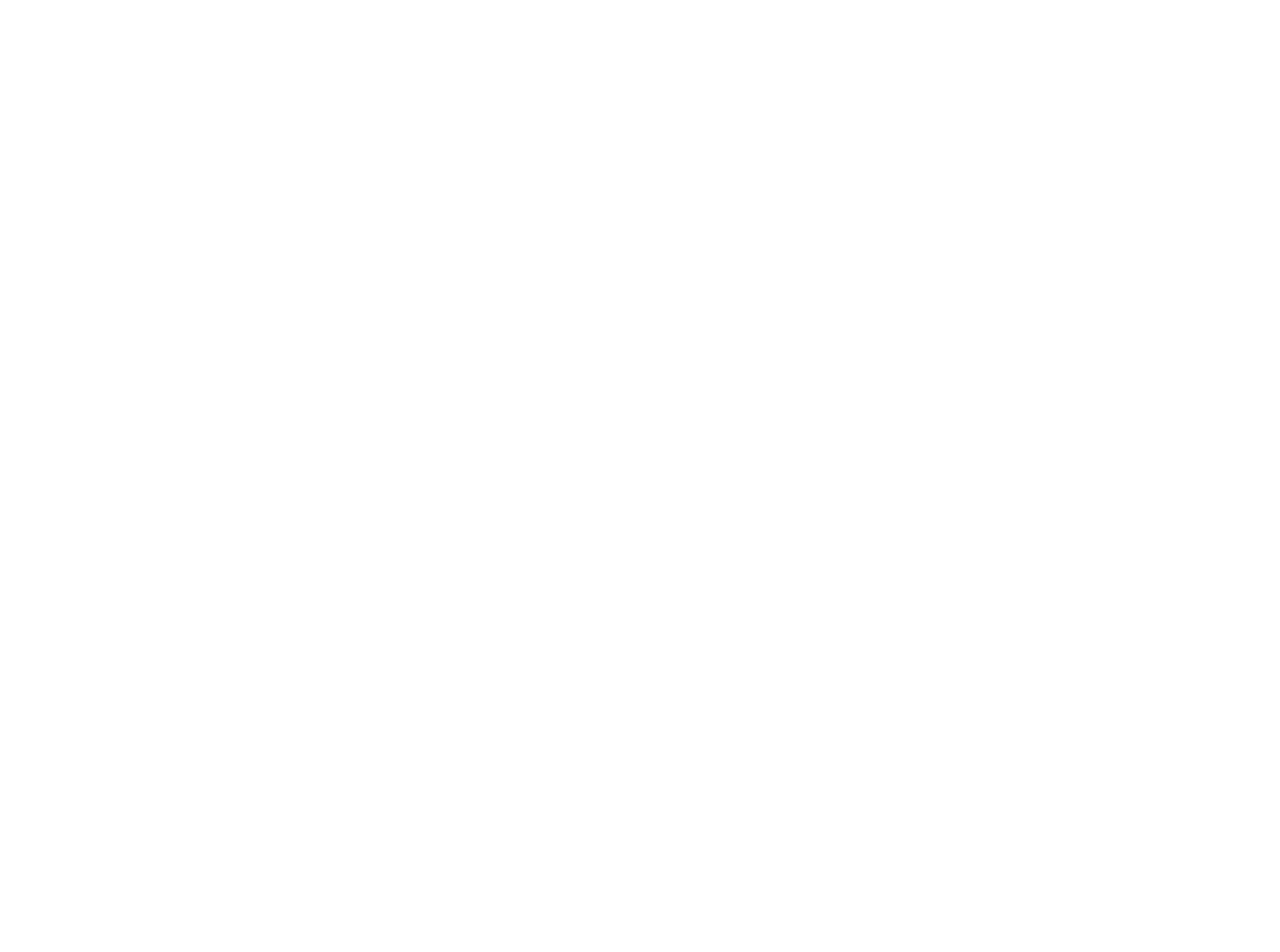
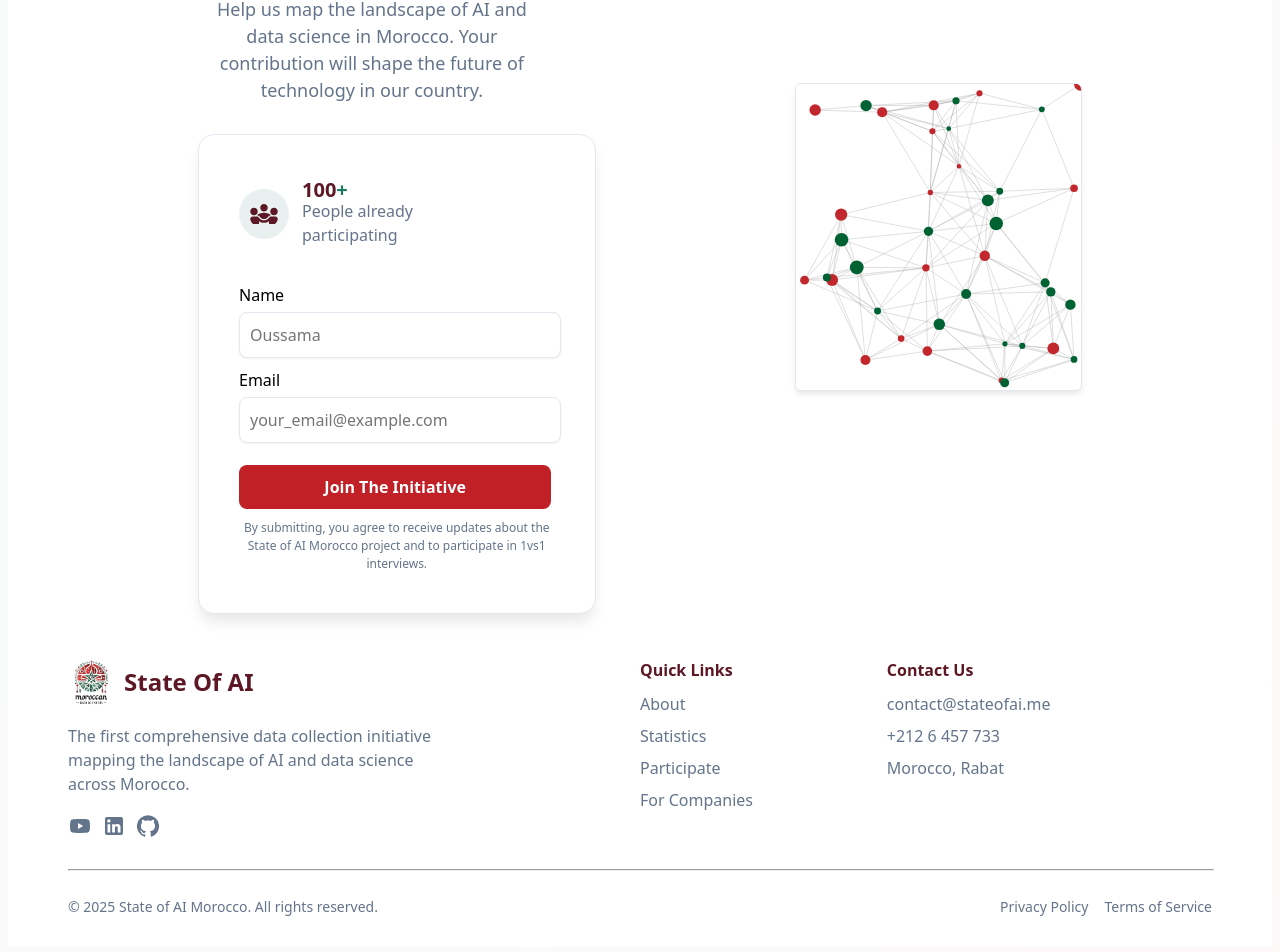
Before and after one commit to Oussamaroom67/State-of-Ai, a React (Vite) app: page / in a window 1280 px wide. Shown: the part 1515-2467 px from the top of the page. Before the commit the page ends 800 px from the top, so only its background shows below. Built offline with nearby package versions, Linux system fonts and the light colour scheme.

Commit message:
Added footer section

```diff
--- a/src/App.jsx
+++ b/src/App.jsx
@@ -1,15 +1,18 @@
-import { useState } from 'react';
+// import { useState } from 'react';
 import './App.css';
 import ContentComp from './components/landingPage/ContentComp';
 import ContributionPage from './pages/ContributionPage';
 import LandingPage from './pages/LandingPage';
 import DataInsights from './components/landingPage/DataInsights';
+import Footer from './pages/footer';
 function App() {
 
   return (
     <>
       <LandingPage/>
-
+      <DataInsights/>
+      <ContributionPage/>
+      <Footer/>
     </>
   )
 }
--- a/src/index.css
+++ b/src/index.css
@@ -366,3 +366,104 @@
   position: relative;
   z-index: 1;
 }
+/* 🎨 =============================== 🎨 */
+/*          Fpoter STYLES ✨              */
+/*    by room67 & maymsi 🚀            */
+/* 🎨 =============================== 🎨 */
+
+.footer{
+  background-color: var(--color-background);
+  padding: var(--spacing-xl) var(--spacing-2xl);
+  display: flex;
+  gap:17px;
+  flex-direction: column;
+  padding: 20px 60px 30px;
+}
+.head{
+  display: flex;
+  gap: 30px;
+  justify-content: start;
+  padding-right: 60px;
+}
+.info{
+  display: flex;
+  flex-direction: column;
+  gap: 18px;
+  justify-content: start;
+}
+.info .logo{
+  display: flex;
+  align-items: center;
+  gap: 0.5em;
+}
+.info img{
+  width: var(--font-size-5xl);
+}
+.info .logo h1{
+  font-size: var(--font-size-2xl);
+  font-weight: var(--font-weight-bold);
+}
+.info .description ,.social-media{
+  font-size: var(--font-size-base);
+  color: var(--color-text-secondary);
+}
+
+.social-media{
+  display: flex;
+  gap: 10px;
+  align-items: center;
+}
+.social-media a:hover{
+  color: var(--color-red);
+  cursor: pointer;
+  transition: color 0.3s ease;
+}
+.footer .links,.contact {
+  display: flex;
+  flex-direction: column;
+  gap: 10px;
+  width: 20%;
+}
+.footer .links .title,.contact .title{
+  font-size: var(--font-size-base);
+  font-weight: var(--font-weight-bold);
+}
+
+.footer .links .list,.contact .infos{
+  display: flex;
+  gap: 8px;
+  flex-direction: column;
+  color: var(--color-text-secondary);
+  font-weight: 400;
+}
+.footer .links .list a:hover{
+  color: var(--color-green);
+  cursor: pointer;
+  transition: color 0.3s ease;
+}
+.contact .infos div:hover {
+  color: var(--color-green);
+  cursor: pointer;
+  transition: color 0.3s ease;
+}
+.copyright{
+  display: flex;
+  justify-content: space-between;
+  align-items: center;
+  gap: 10px;
+}
+.copyright .date {
+  font-size: var(--font-size-sm);
+  color: var(--color-text-secondary);
+  font-weight: 400;
+}
+.policy{
+  display: flex;
+  gap: 16px;
+  align-items: center;
+  cursor: pointer;
+  font-size: var(--font-size-sm);
+  color: var(--color-text-secondary);
+  font-weight: 400;
+
+}
--- /dev/null
+++ b/src/pages/Footer.jsx
@@ -0,0 +1,62 @@
+import LinkedInIcon from '@mui/icons-material/LinkedIn';
+import YouTubeIcon from '@mui/icons-material/YouTube';
+import GitHubIcon from '@mui/icons-material/GitHub';
+export default function Footer(){
+    const Day = new Date().getFullYear();
+
+    return(
+        <div className="footer">
+            <div className="head">
+                <div className="info">
+                    <div className="logo">
+                        <img src="public/images/imageLogo-removebg-preview (1).png" alt="Logo" />
+                        <h1>State Of AI </h1>
+                    </div>
+                    <div className="description" style={{textAlign:"start"}}>
+                        The first comprehensive data collection initiative mapping the landscape of AI and data science across Morocco.
+                    </div>
+                    <div className="social-media">
+                        <a href="https://www.youtube.com/@MoroccanDS" className="" target='blank'><YouTubeIcon/></a>
+                        <a href="https://www.linkedin.com/company/moroccands/" className="" target='blank'><LinkedInIcon /></a>
+                        <a href="https://github.com/Moroccan-Data-Scientists" className=""target='blank'><GitHubIcon/></a>
+                    </div>
+                </div>
+                <div className="links">
+                    <div className="title">Quick Links</div>
+                    <div className="list">
+                        <a href="">About</a>
+                        <a href="">Statistics</a>
+                        <a href="">Participate</a>
+                        <a href="">For Companies</a>
+                    </div>
+                </div>
+                <div className="contact">
+                    <div className="title">Contact Us</div>
+                    <div className="infos">
+                        <div className="email">
+                        contact@stateofai.me
+                        </div>
+
+                        <div className="phone">
+                            +212 6 457 733
+                        </div>
+
+                        <div className="address">
+                            Morocco, Rabat
+                        </div>
+                    </div>
+                </div>
+            </div>
+            <hr style={{width:"100%"}} />
+            <div className="copyright">
+                    <div className="date">
+                        © {Day} State of AI Morocco. All rights reserved.
+                    </div>
+                    <div className="policy">
+                        <div>Privacy Policy</div>
+                         <div>Terms of Service</div>
+                    </div>
+            </div>
+        </div>
+    )
+}
```
Also changed, not shown: 1 other file (tests, documents, lock files or other folders).
